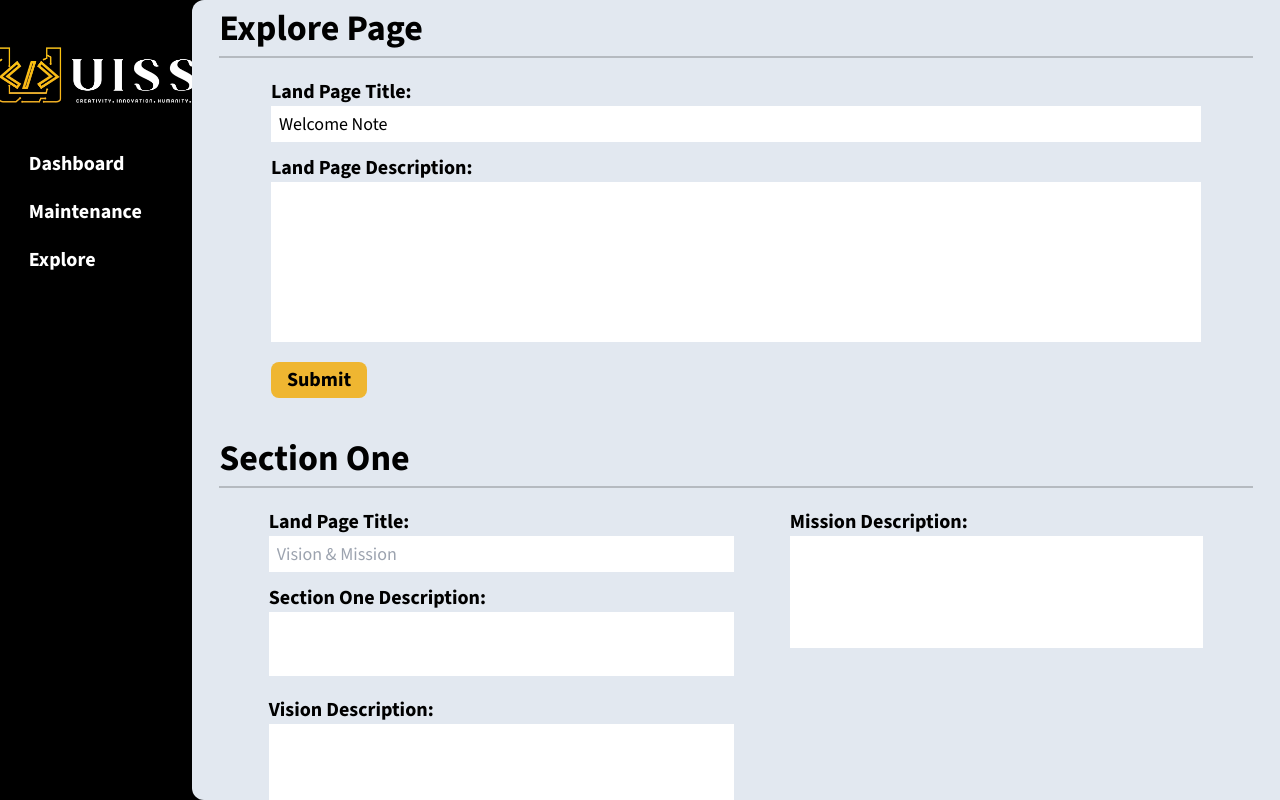
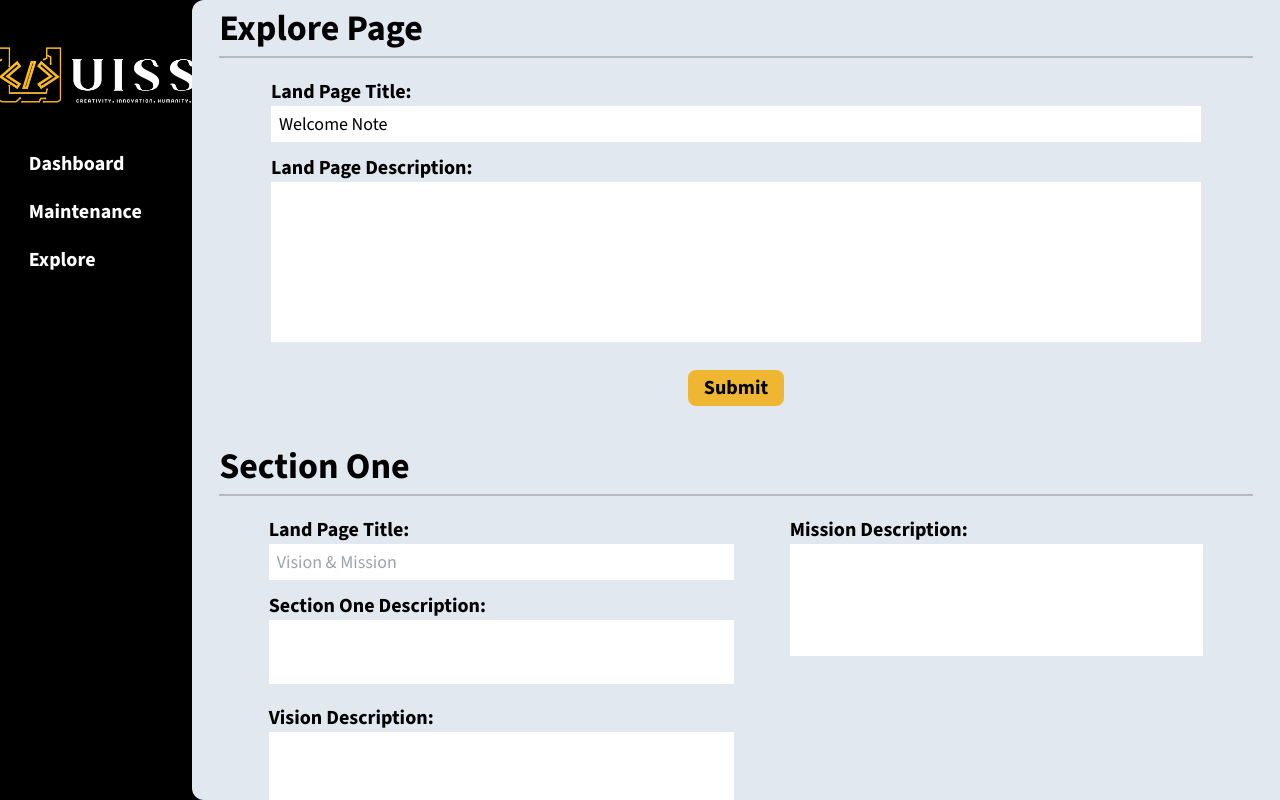
Before and after one commit to UISS-SOLUTIONS/UissWebsite, a Next.js app: page /AdminPanel/AdminPages/Explore in a window 1280 px wide. Built offline with nearby package versions, Linux system fonts and the light colour scheme.

Commit message:
started implementing form

```diff
--- a/app/AdminPanel/AdminPages/Explore/page.tsx
+++ b/app/AdminPanel/AdminPages/Explore/page.tsx
@@ -1,40 +1,11 @@
 import React from "react";
 import TabHeader from "../../Components/header";
+import FormContainer from "@/app/components/form";
 
 const Explore = () => {
   return (
     <TabHeader title="Explore Page">
-      <form className="flex justify-center gap-2">
-        <div className="flex flex-col w-[90%]">
-          <label htmlFor="LandTitle" className="text-xl font-bold pt-5">
-            Land Page Title:
-          </label>
-          <input
-            type="text"
-            name="LandTitle"
-            id=""
-            className="py-1 px-2 text-lg focus:outline-none bg-secondary"
-            placeholder="Welcome Note"
-            value={"Welcome Note"}
-            disabled
-          />
-          <label htmlFor="Description" className="text-xl font-bold pt-3">
-            Land Page Description:
-          </label>
-          <textarea
-            name="Description"
-            id=""
-            className="p-2 resize-none focus:outline-none"
-            rows={6}
-          />
-          <button
-            type="submit"
-            className="text-xl px-4 py-1 bg-[#efb631] text-black font-bold rounded-lg w-fit mt-5 items-end"
-          >
-            Submit
-          </button>
-        </div>
-      </form>
+      <FormContainer/>
       <span className="flex text-4xl font-bold pb-2 border-b-2 border-black/20 pt-10">
         Section One
       </span>
@@ -59,7 +30,7 @@ const Explore = () => {
             className="p-2 resize-none focus:outline-none"
             rows={2}
           />
-           <label htmlFor="Description" className="flex text-xl font-bold pt-5">
+          <label htmlFor="Description" className="flex text-xl font-bold pt-5">
             Vision Description:
           </label>
           <textarea
@@ -76,7 +47,6 @@ const Explore = () => {
           </button>
         </div>
         <div className="w-[40%]">
-
           <label htmlFor="Description" className="flex text-xl font-bold pt-5">
             Mission Description:
           </label>
@@ -122,7 +92,7 @@ const Explore = () => {
             className="p-2 resize-none focus:outline-none"
             rows={4}
           />
-           <label htmlFor="LandTitle" className="text-xl font-bold pt-5">
+          <label htmlFor="LandTitle" className="text-xl font-bold pt-5">
             Core Value Title:
           </label>
           <input
--- /dev/null
+++ b/app/components/form.tsx
@@ -0,0 +1,61 @@
+"use client";
+import React, { useState } from "react";
+import { IFormContainer } from "./types";
+
+const FormContainer = () => {
+  const [formData, setFormData] = useState({});
+
+  const handleChange = (
+    e: React.ChangeEvent<HTMLInputElement | HTMLTextAreaElement>
+  ) => {
+    const { name, value } = e.target;
+    setFormData((prevData) => ({
+      ...prevData,
+      [name]: value,
+    }));
+  };
+
+  const handleSubmit = (e: React.FormEvent<HTMLFormElement>) => {
+    e.preventDefault();
+    console.log(JSON.stringify(formData));
+  };
+  return (
+    <form
+      className="flex flex-col justify-center gap-2 items-center"
+      onSubmit={handleSubmit}
+    >
+      <div className="flex flex-col w-[90%]">
+        <label htmlFor="LandTitle" className="text-xl font-bold pt-5">
+          Land Page Title:
+        </label>
+        <input
+          type="text"
+          name="LandTitle"
+          id=""
+          className="py-1 px-2 text-lg focus:outline-none bg-secondary"
+          placeholder="Welcome Note"
+          value={"Welcome Note"}
+          disabled
+        />
+        <label htmlFor="Description" className="text-xl font-bold pt-3">
+          Land Page Description:
+        </label>
+        <textarea
+          name="Description"
+          id=""
+          className="p-2 resize-none focus:outline-none"
+          onChange={handleChange}
+          rows={6}
+        />
+      </div>
+      <button
+        type="submit"
+        className="text-xl px-4 py-1 bg-[#efb631] text-black font-bold rounded-lg w-fit mt-5 items-end"
+      >
+        Submit
+      </button>
+    </form>
+  );
+};
+
+export default FormContainer;
--- a/app/components/types.ts
+++ b/app/components/types.ts
@@ -31,3 +31,7 @@ export interface IDialog {
   children: ReactNode;
   className: string;
 }
+
+export interface IFormContainer{
+  children: ReactNode;
+}
```
